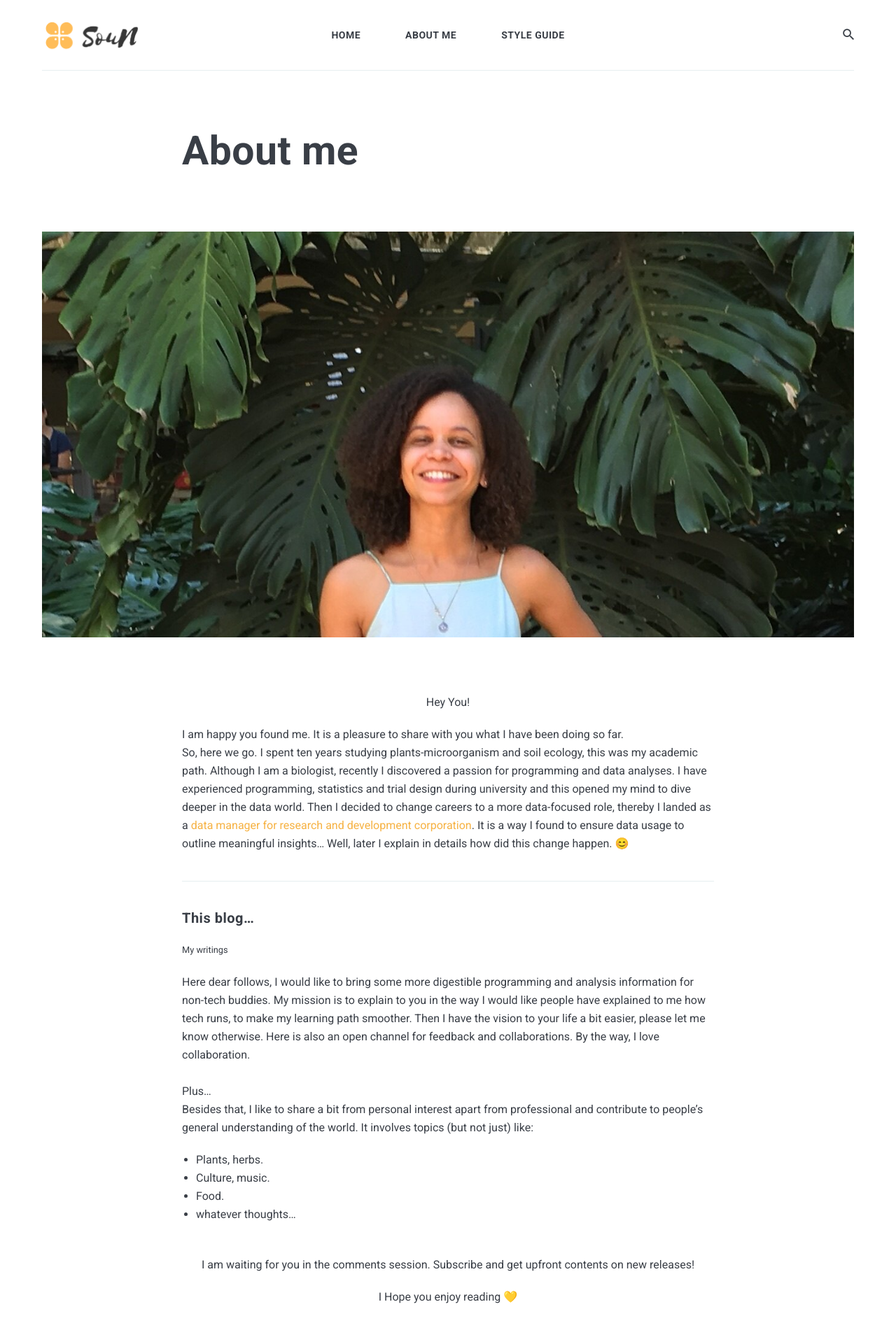
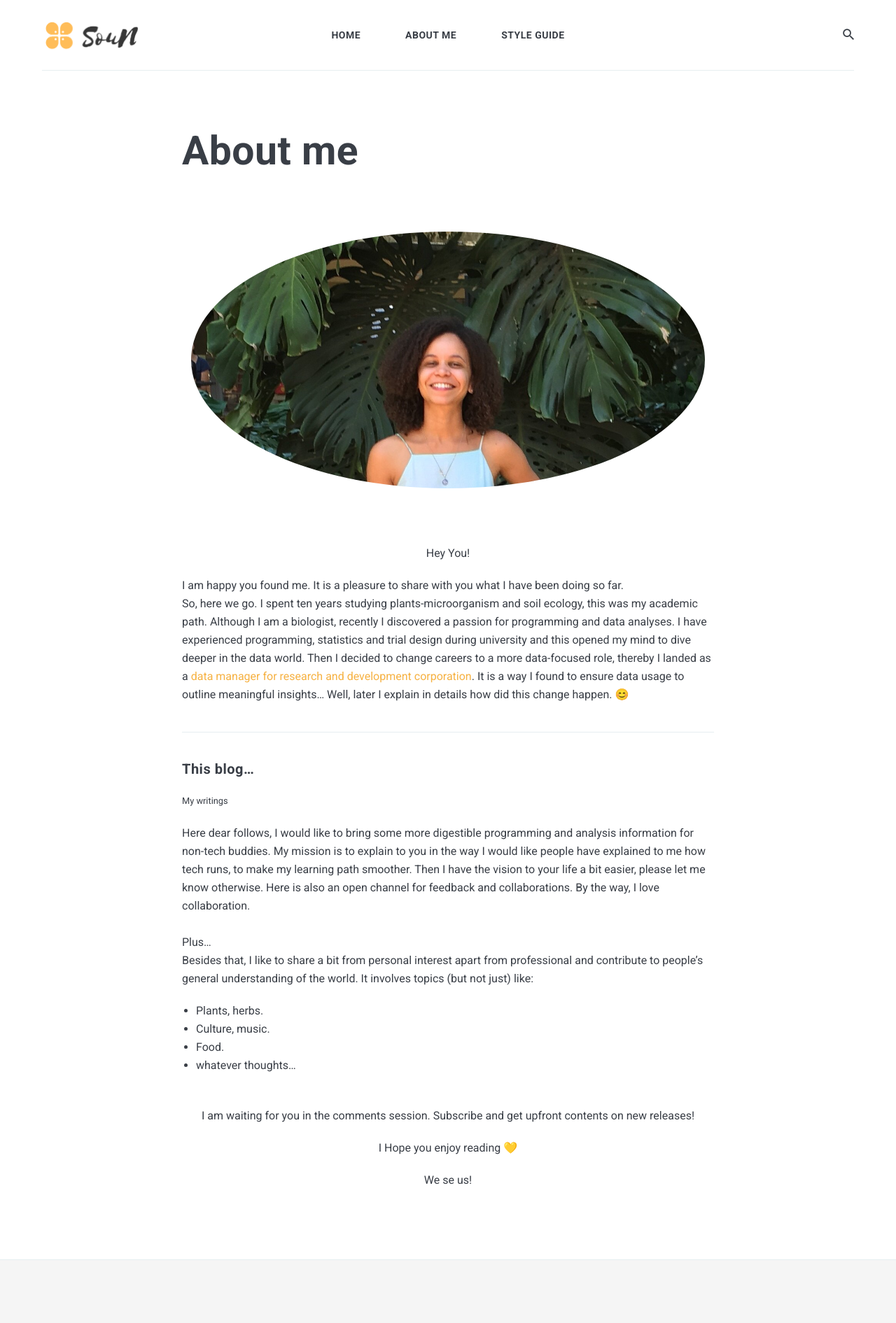
Before and after one commit to natsousa/blog, a Jekyll site: the page built from _pages/about.md, in a window 1280 px wide. Shown: the top 1891 px of the page at 70% size. Built offline with Jekyll 4.4.1, drawn with Linux system fonts in a browser that asks for light colours; nearby versions of some CDN libraries.

Commit message:
Add img params in page

```diff
--- a/_layouts/page.html
+++ b/_layouts/page.html
@@ -11,7 +11,7 @@ layout: default
 	</div>
 
 	{% if page.image %}
-	<div class="page__head">
+	<div class="page__head col col-8 col-t-10 col-m-12">
 		<div class="page-image" style="background-image: url({{site.baseurl}}/images/{{page.image}})"></div>
 	</div>
 	{% endif %}
--- a/_sass/4-layouts/_page.scss
+++ b/_sass/4-layouts/_page.scss
@@ -19,12 +19,14 @@
 }
 
 .page__head {
+  margin: 0 auto;
 
   .page-image {
     background-size: cover;
     background-position: center;
     background-repeat: no-repeat;
     background-color: $light-gray;
+    border-radius: 50%;
     &:after {
       content: "";
       display: table;
```
